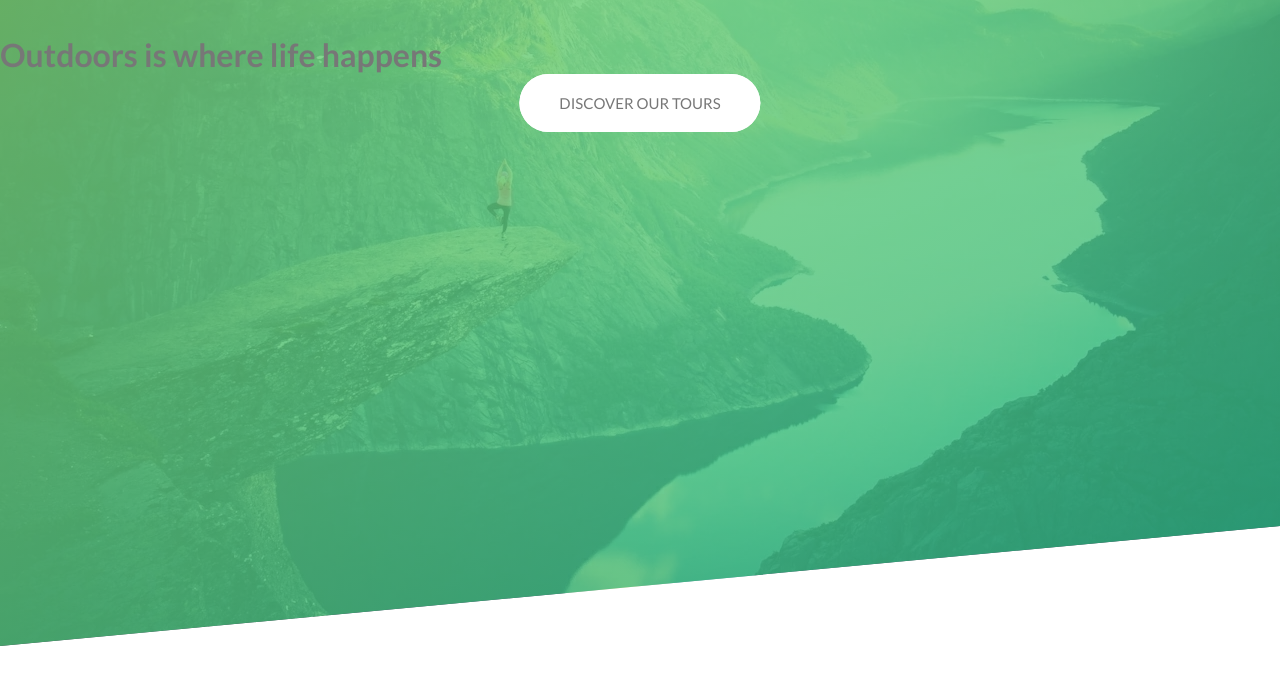
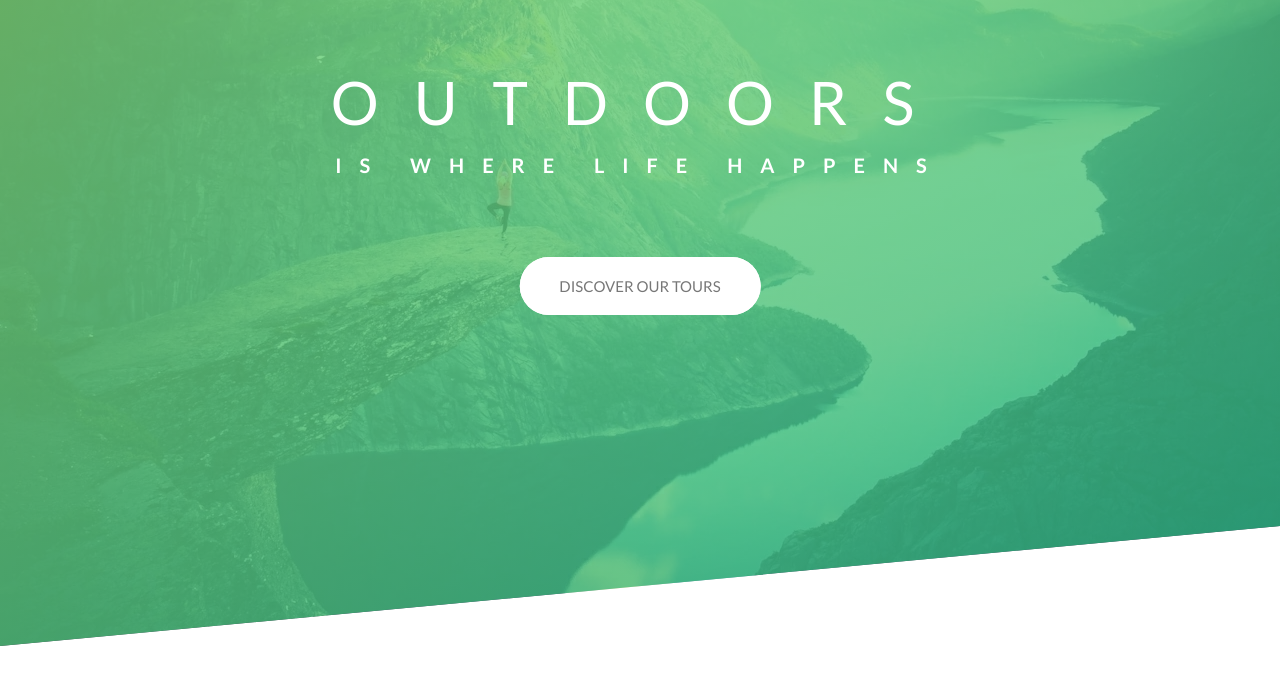
Before and after one commit to ElemDevelopers/Natours, a plain HTML site: page index.html in a window 1280 px wide. Shown: the part 74-758 px from the top of the page. Drawn offline with Linux system fonts and the light colour scheme.

Commit message:
Update index.html

```diff
--- a/index.html
+++ b/index.html
@@ -32,9 +32,11 @@
                 <source srcset="img/logo/logo_white.webp" type="image/webp"/>
                 <img src="img/logo/logo_white.png" alt="Natours Logo">
             </picture>
-            <h1>Outdoors <span>is where life happens</span></h1>
             <div>
-                <a class="btn-1" href="#">Discover our tours</a>
+                <h1><span>Outdoors</span> <span>is where life happens</span></h1>
+                <div>
+                    <a class="btn-1" href="#">Discover our tours</a>
+                </div>
             </div>
         </header>
     </body>
```
